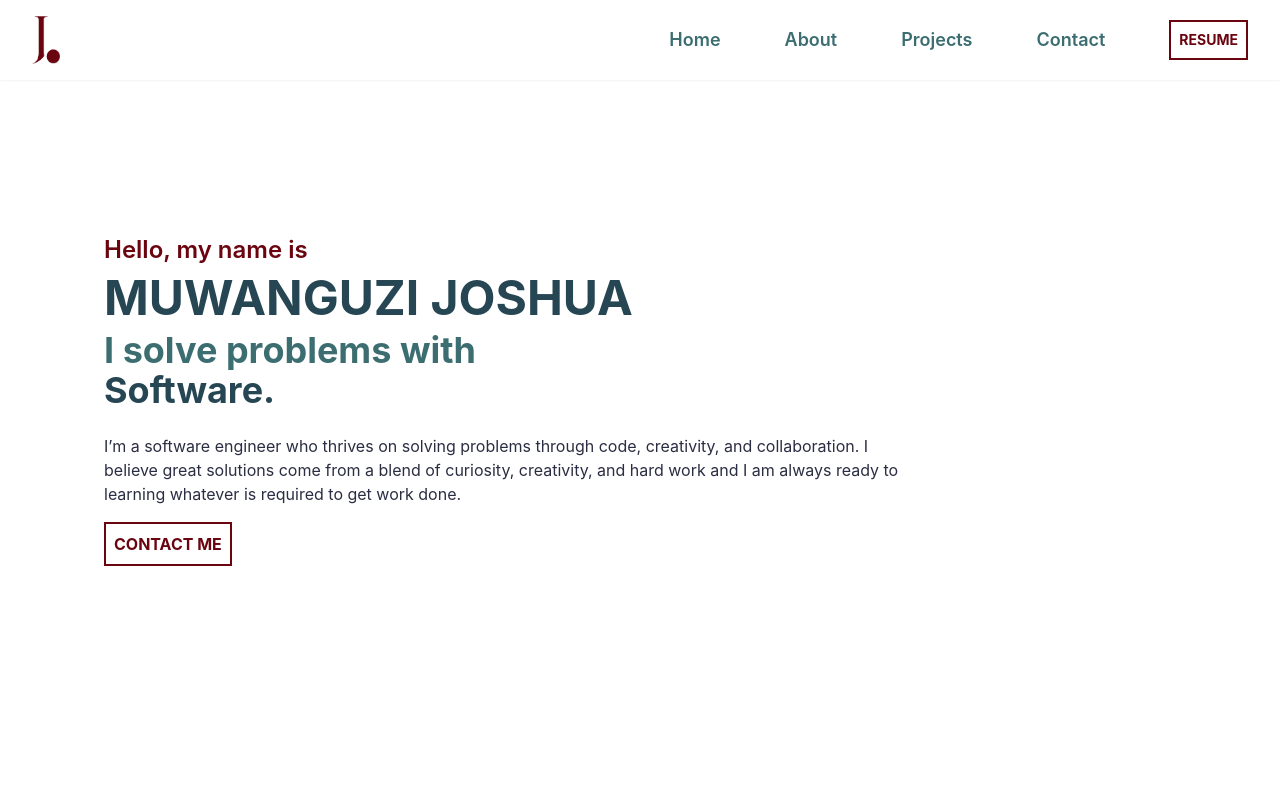
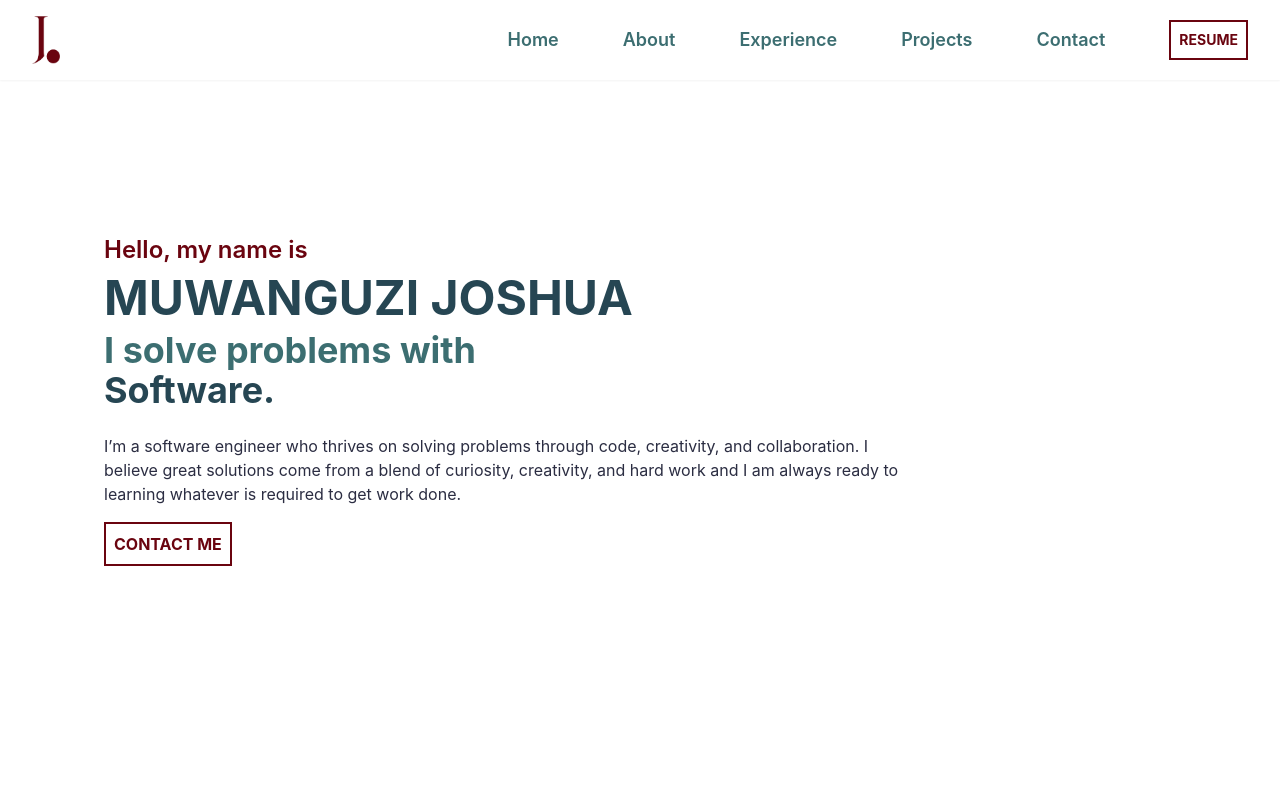
Before and after one commit to Joshuamjv2/portfolio-v1, a Next.js app: page / in a window 1280 px wide. Shown: the top 800 px of the page. Built offline with nearby package versions, Linux system fonts and the light colour scheme.

Commit message:
add experience to navigation

```diff
--- a/components/Navigation/Navigation.js
+++ b/components/Navigation/Navigation.js
@@ -28,6 +28,7 @@ export default function Navigation(){
                     <ul className="flex flex-col items-center gap-5 text-center pt-24 pb-24 border-b border-[#e6e3e3] shadow-sm left-0 absolute w-full bg-white h-screen">
                         <SingleNav title={"Home"} address={"/"} handleClick={handleClickLink} />
                         <SingleNav title={"About"} address={"#about"} handleClick={handleClickLink} />
+                        <SingleNav title={"Experience"} address={"#experience"} handleClick={handleClickLink} />
                         <SingleNav title={"Projects"} address={"#projects"} handleClick={handleClickLink} />
                         <SingleNav title={"Contact"} address={"#contact"} handleClick={handleClickLink} />
                             <Link onClick={handleClickLink} href={"https://drive.google.com/file/d/1KrU6ds-VLRFjQd50N8qVx64f5iBcUrL7/view?usp=sharing"} target="_blank">
@@ -40,6 +41,7 @@ export default function Navigation(){
                 <ul className='hidden md:flex text-[#3c6e71] gap-6 xl:gap-16 font-medium items-center cursor-pointer'>
                     <SingleNav title={"Home"} address={"/"} />
                     <SingleNav title={"About"} address={"#about"} />
+                    <SingleNav title={"Experience"} address={"#experience"} />
                     <SingleNav title={"Projects"} address={"#projects"} />
                     <SingleNav title={"Contact"} address={"#contact"} />
                     <Link href={"https://drive.google.com/file/d/1KrU6ds-VLRFjQd50N8qVx64f5iBcUrL7/view?usp=sharing"} target="_blank">
```
